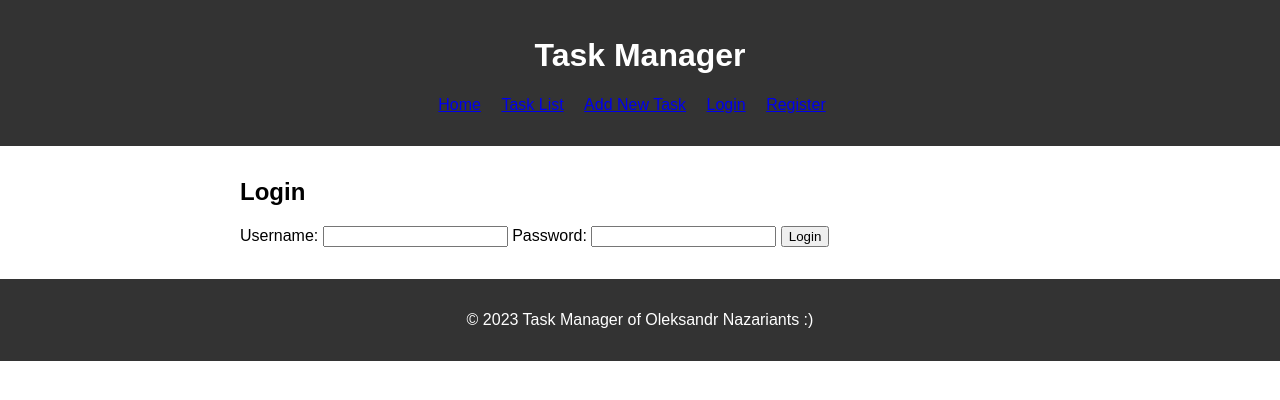
After one commit to GoDo52/TaskMaster, a Flask app: page /login in a window 1280 px wide. The commit adds this page. Shown: the top 400 px of the page. Run offline with Flask 3, Linux system fonts and the light colour scheme.

Commit message:
Added a User table to DB, also created a login and register rout, also added a function to delete task

```diff
--- a/app.py
+++ b/app.py
@@ -1,8 +1,11 @@
 import secrets
 
-from flask import Flask, render_template, request, redirect, url_for
+from flask import Flask, render_template, request, redirect, url_for, flash
+from flask_bcrypt import Bcrypt
+from flask_login import LoginManager, login_user, login_required, logout_user, current_user
+from flask_migrate import Migrate
 
-from tasks import Task, TaskForm, db
+from database import Task, TaskForm, User, db
 
 
 # ======================================================================================================================
@@ -13,15 +16,17 @@ def create_app():
     app.config['SECRET_KEY'] = secrets.token_hex(16)
 
     # there goes your credentials for AWS RDS
-    admin = ""
-    password = ""
-    host = ""
-    port = ""
-    database = ""
+    admin = "admin"
+    password = "adminadmin"
+    host = "taskmanager.cywfs8sp5cgm.eu-north-1.rds.amazonaws.com"
+    port = "3306"
+    database = "taskmanagerdb"
     app.config['SQLALCHEMY_DATABASE_URI'] = f'mysql+mysqlconnector://{admin}:{password}@{host}:{port}/{database}'
     db.init_app(app)
     with app.app_context():
         db.create_all()
+
+    migrate = Migrate(app, db)
 
     return app
 
@@ -32,25 +37,78 @@ app = create_app()
 # ======================================================================================================================
 
 
+bcrypt = Bcrypt(app)
+login_manager = LoginManager(app)
+login_manager.login_view = 'login'
+
+
+@login_manager.user_loader
+def load_user(user_id):
+    return User.query.get(int(user_id))
+
+
+# ======================================================================================================================
+
+
 @app.route('/')
 def index():
     return render_template('index.html')
 
 
+@app.route('/register', methods=['GET', 'POST'])
+def register():
+    if request.method == 'POST':
+        username = request.form['username']
+        password = bcrypt.generate_password_hash(request.form['password']).decode('utf-8')
+
+        new_user = User(username=username, password=password)
+        db.session.add(new_user)
+        db.session.commit()
+
+        return redirect(url_for('login'))
+
+    return render_template('register.html')
+
+
+@app.route('/login', methods=['GET', 'POST'])
+def login():
+    if request.method == 'POST':
+        username = request.form['username']
+        password = request.form['password']
+        user = User.query.filter_by(username=username).first()
+
+        if user and bcrypt.check_password_hash(user.password, password):
+            login_user(user)
+            return redirect(url_for('task_list'))
+        else:
+            flash('Login failed. Please check your username and password.', 'danger')
+
+    return render_template('login.html')
+
+
+@app.route('/logout')
+@login_required
+def logout():
+    logout_user()
+    return redirect(url_for('index'))
+
+
 @app.route('/tasks')
+@login_required
 def task_list():
     tasks = Task.query.all()
     return render_template('task_list.html', tasks=tasks)
 
 
 @app.route('/tasks/add', methods=['GET', 'POST'])
+@login_required
 def add_task():
     form = TaskForm()
     if form.validate_on_submit():
         title = form.title.data
         description = form.description.data
 
-        new_task = Task(title=title, description=description)
+        new_task = Task(title=title, description=description, user=current_user)
         db.session.add(new_task)
         db.session.commit()
 
@@ -59,6 +117,7 @@ def add_task():
 
 
 @app.route('/tasks/edit/<int:task_id>', methods=['GET', 'POST'])
+@login_required
 def edit_task(task_id):
     task = Task.query.get(task_id)
     if task:
@@ -73,6 +132,18 @@ def edit_task(task_id):
         return render_template('task_not_found.html')
 
 
+@app.route('/tasks/delete/<int:task_id>')
+@login_required
+def delete_task(task_id):
+    task = Task.query.get(task_id)
+    if task and task.user == current_user:
+        db.session.delete(task)
+        db.session.commit()
+        return redirect(url_for('task_list'))
+    else:
+        return render_template('task_not_found.html')
+
+
 # ======================================================================================================================
 
 
--- a/templates/base.html
+++ b/templates/base.html
@@ -15,6 +15,12 @@
                 <li><a href="{{ url_for('index') }}">Home</a></li>
                 <li><a href="{{ url_for('task_list') }}">Task List</a></li>
                 <li><a href="{{ url_for('add_task') }}">Add New Task</a></li>
+                {% if current_user.is_authenticated %}
+                    <li><a href="{{ url_for('logout') }}">Logout</a></li>
+                {% else %}
+                    <li><a href="{{ url_for('login') }}">Login</a></li>
+                    <li><a href="{{ url_for('register') }}">Register</a></li>
+                {% endif %}
                 <!-- Think on more navigation links here -->
             </ul>
         </nav>
@@ -23,7 +29,7 @@
         {% block content %}{% endblock %}
     </main>
     <footer>
-        <p>&copy; 2023 Task Manager</p>
+        <p>&copy; 2023 Task Manager of Oleksandr Nazariants :)</p>
     </footer>
 </body>
 </html>
--- /dev/null
+++ b/templates/login.html
@@ -0,0 +1,14 @@
+{% extends 'base.html' %}
+
+{% block content %}
+    <h2>Login</h2>
+    <form method="post" action="{{ url_for('login') }}">
+        <label for="username">Username:</label>
+        <input type="text" name="username" required>
+
+        <label for="password">Password:</label>
+        <input type="password" name="password" required>
+
+        <button type="submit">Login</button>
+    </form>
+{% endblock %}
--- a/templates/task_list.html
+++ b/templates/task_list.html
@@ -9,6 +9,7 @@
             <li>
                 {{ task.title }} - {{ task.description }}
                 [<a href="{{ url_for('edit_task', task_id=task.id) }}">Edit</a>]
+                [<a href="{{ url_for('delete_task', task_id=task.id) }}">Delete</a>]
             </li>
         {% endfor %}
     </ul>
```
Also changed, not shown: database.py (renamed from tasks.py, +14 -1 lines), templates/register.html (added, +14 -0 lines), 1 other file.
